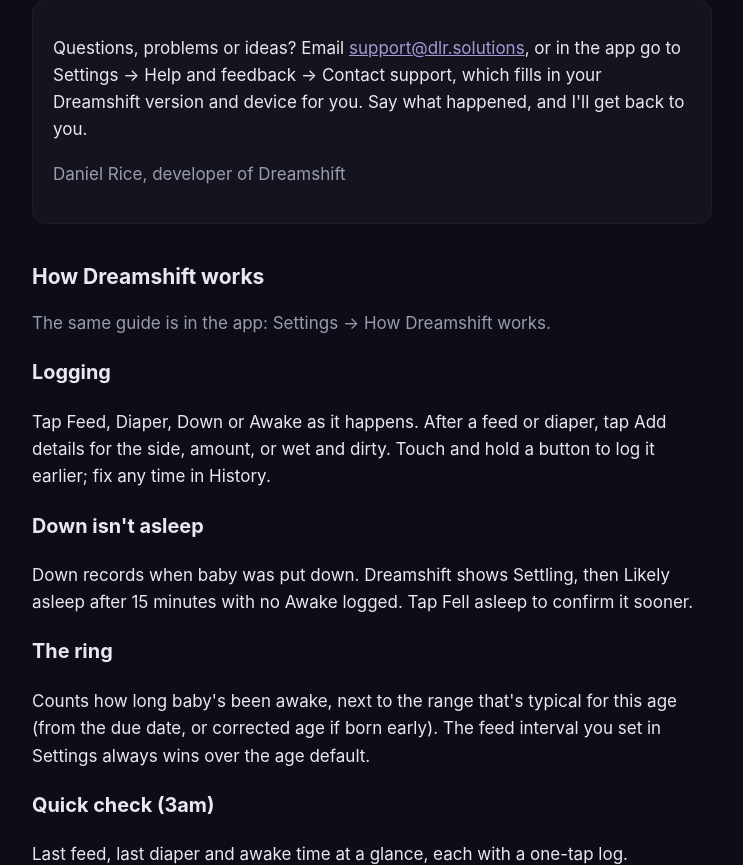
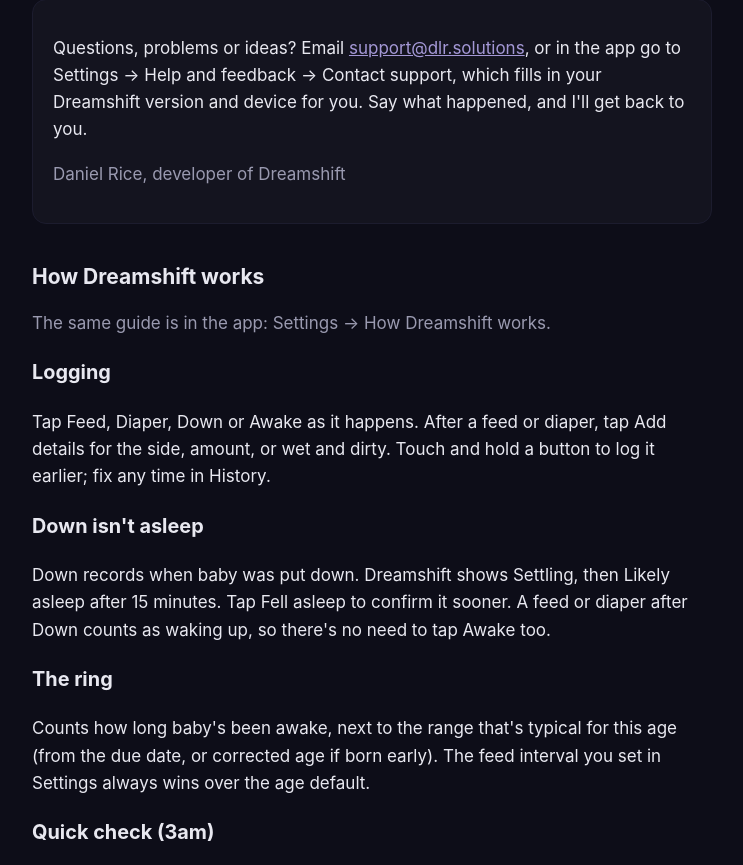
Before and after one commit to drice1749/dreamshift, a plain HTML site: page support/index.html in a window 1280 px wide. Shown: the part 194-1059 px from the top of the page, without its empty margins (268-1011 px from the left). Drawn offline with Linux system fonts and the light colour scheme.

Commit message:
Update support/index.html

```diff
--- a/support/index.html
+++ b/support/index.html
@@ -21,7 +21,7 @@
 <h3>Logging</h3>
 <p>Tap Feed, Diaper, Down or Awake as it happens. After a feed or diaper, tap Add details for the side, amount, or wet and dirty. Touch and hold a button to log it earlier; fix any time in History.</p>
 <h3>Down isn't asleep</h3>
-<p>Down records when baby was put down. Dreamshift shows Settling, then Likely asleep after 15 minutes with no Awake logged. Tap Fell asleep to confirm it sooner.</p>
+<p>Down records when baby was put down. Dreamshift shows Settling, then Likely asleep after 15 minutes. Tap Fell asleep to confirm it sooner. A feed or diaper after Down counts as waking up, so there's no need to tap Awake too.</p>
 <h3>The ring</h3>
 <p>Counts how long baby's been awake, next to the range that's typical for this age (from the due date, or corrected age if born early). The feed interval you set in Settings always wins over the age default.</p>
 <h3>Quick check (3am)</h3>
```
